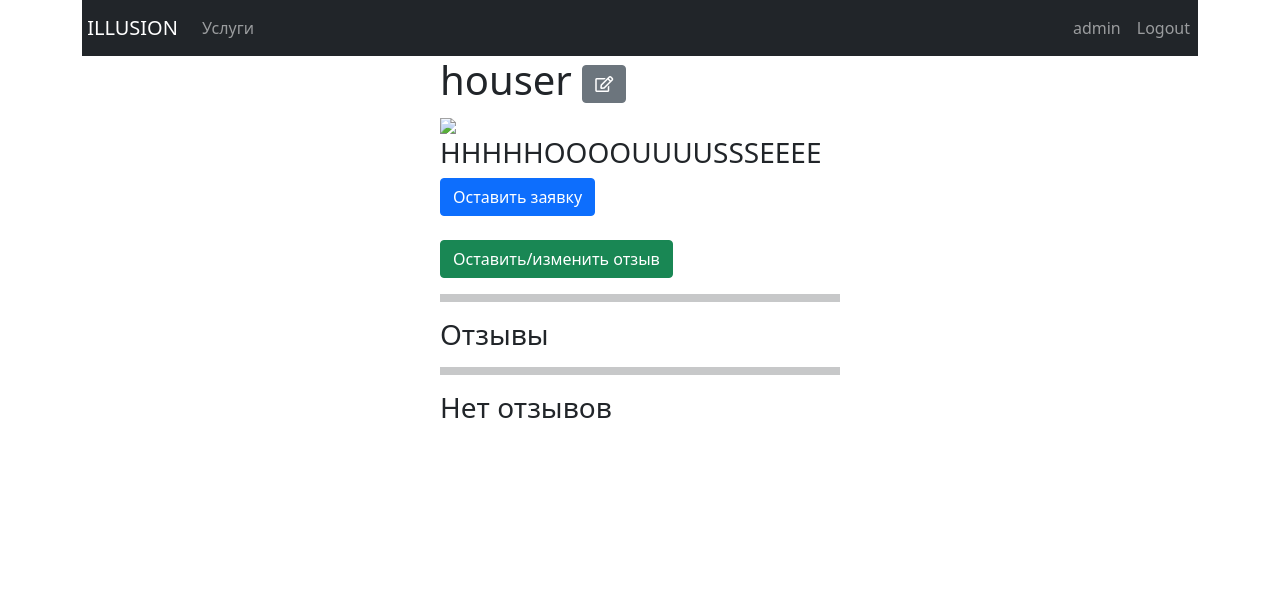
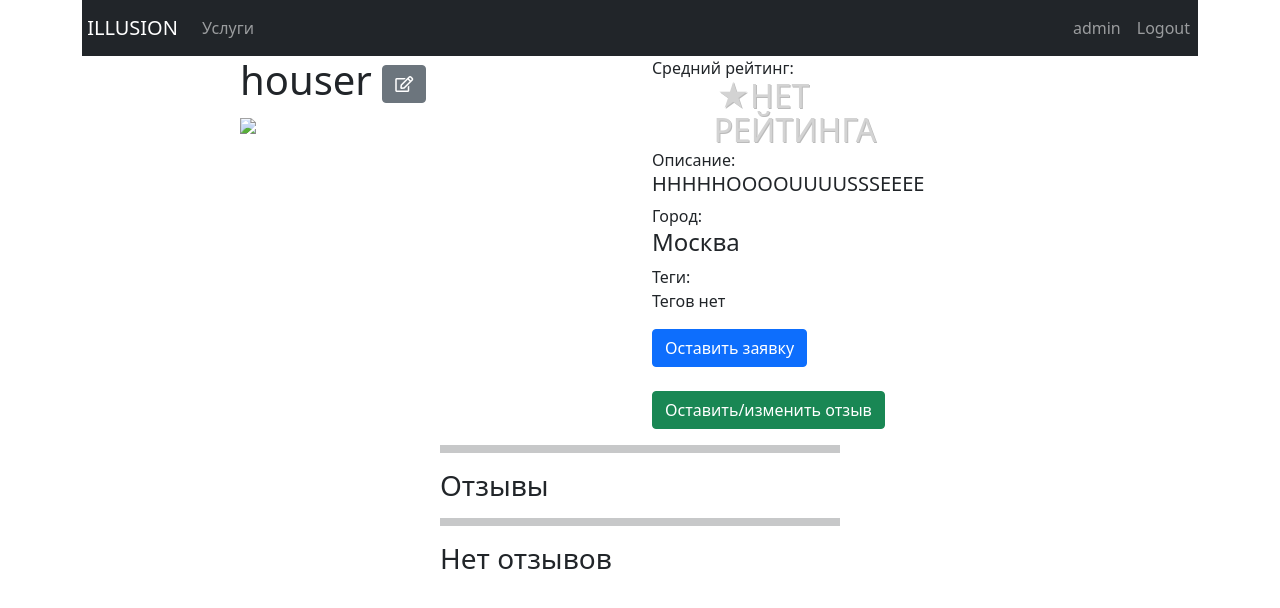
Before and after one commit to yakovlevbro/IT_semester_work, a Django app: page /services/all/2 in a window 1280 px wide. Shown: the top 608 px of the page. Run offline with Django 3.2, Linux system fonts and the light colour scheme; a user stored in the database is signed in; data comes from the database, SQL or seed files in the repository; both versions use the stored data as it was after the commit; some libraries are stand-ins or nearby versions.

Commit message:
redacting templates

```diff
--- a/illusion/accounts/models.py
+++ b/illusion/accounts/models.py
@@ -2,6 +2,8 @@
 from django.db import models
 from django.db.models.signals import post_save
 from django.dispatch import receiver
+from django.contrib.auth.models import Group
+
 
 
 CITIES = (('K', 'Казань'), ('M', 'Москва'), ('S', 'Санкт-Петербург'))
@@ -20,6 +22,8 @@
 def create_user_profile(sender, instance, created, **kwargs):
     if created:
         Customer.objects.create(user=instance)
+        g1 = Group.objects.get(name='customer')
+        instance.groups.add(g1)
 
 
 @receiver(post_save, sender=User)
--- a/illusion/illusion/urls.py
+++ b/illusion/illusion/urls.py
@@ -1,12 +1,15 @@
 from django.conf import settings
 from django.conf.urls.static import static
 from django.contrib import admin
+from django.shortcuts import redirect
 from django.urls import path, include
+
 
 urlpatterns = [
     path('admin/', admin.site.urls),
     path('account/', include('accounts.urls')),
     path('services/', include('services.urls')),
+    path('', lambda x: redirect('search_page')),
 ]
 
 urlpatterns += static(settings.MEDIA_URL, document_root=settings.MEDIA_ROOT)
--- a/illusion/services/views.py
+++ b/illusion/services/views.py
@@ -4,9 +4,10 @@
 from django.http import HttpResponseRedirect
 from django.shortcuts import render, redirect
 from .forms import ServiceForm, FeedbackForm
-from .models import Service, OrderHistory, Feedback
+from .models import Service, OrderHistory, Feedback, Tag
 from .decorators import allowed_users
 from django.contrib.auth.decorators import login_required
+from django.db.models import Avg
 
 @allowed_users(['admin'])
 @login_required(login_url='login')
@@ -48,8 +49,13 @@
     customer = request.user.customer
 
     feed = Feedback.objects.filter(item=service).exclude(user=customer)
-    feed = Feedback.objects.filter(item=service, user=customer) or feed
-    context = {'service': service, 'feed': feed}
+    feed = Feedback.objects.filter(item=service, user=customer) | feed
+    rating = None
+    if Feedback.objects.filter(item=service).exists():
+        rating = Feedback.objects.filter(item=service).aggregate(Avg('rating')).values()
+        rating = int(list(rating)[0])
+    tags = Tag.objects.filter(service=service)
+    context = {'service': service, 'feed': feed, 'rating': rating, 'tags': tags}
     return render(request, 'service_page.html', context)
 
 
@@ -82,6 +88,7 @@
             instance = Feedback.objects.get(user=customer, item=service)
             form = FeedbackForm(instance=instance)
     else:
+        messages.success(request, 'Вы не можете оставлять отзывы на услуги, которые не заказывали')
         return HttpResponseRedirect(request.META.get('HTTP_REFERER'))
     context = {'form': form}
     if request.method == 'POST':
--- a/illusion/templates/main.html
+++ b/illusion/templates/main.html
@@ -26,7 +26,13 @@
             <ul class="navbar-nav mr-auto">
                 <li class="nav-item">
                     <a class="nav-link" href="{% url 'search_page' %}">Услуги</a>
+
                 </li>
+                {% if request.user.groups.all.0.name == admin %}
+                <li>
+                    <a class="nav-link" href="{% url 'create_service' %}"><i class="fas fa-plus"></i></a>
+                </li>
+                {% endif %}
             </ul>
             <ul class="navbar-nav ms-auto">
                 {% if request.user.is_authenticated %}
--- a/illusion/templates/service_page.html
+++ b/illusion/templates/service_page.html
@@ -3,21 +3,77 @@
     {{ service.title }}
 {% endblock %}
 {% block content %}
+    <style>
+        .rating-result {
+            width: 265px;
+            margin: 0 auto;
+        }
+        .rating-result span {
+            padding: 0;
+            font-size: 32px;
+            margin: 0 3px;
+            line-height: 1;
+            color: lightgrey;
+            text-shadow: 1px 1px #bbb;
+        }
+        .rating-result > span:before {
+            content: '★';
+        }
+        .rating-result > span.active {
+            color: gold;
+            text-shadow: 1px 1px #c60;
+        }
+    </style>
 
-    <div style="width:400px; margin:0 auto;">
+    <div style="width:800px; margin:0 auto;">
+        <div class="row">
+            <div class="col">
                 <h1>{{ service.title }}
                     {% if request.user.groups.all.0.name == 'admin' %}
                         <a class="btn btn-secondary" href="{% url 'update_service' service.id %}" role="button"><i class="far fa-edit"></i></a>
                     {% endif %}
                 </h1>
                 <img class="img-fluid" src="{{ service.picture.url }}">
-        <h3>{{ service.desc }}</h3>
+            </div>
+            <div class="col">
+            <label>Средний рейтинг:</label>
+                <div class="rating-result">
+                {% if rating %}
+                    {% for i in i|rjust:5 %}
+                        {% if forloop.counter <= rating %}
+                            <span class="active"></span>
+                        {% else %}
+                            <span></span>
+                        {% endif %}
+                    {% endfor %}
+                {% else %}
+                <span>НЕТ РЕЙТИНГА</span>
+                {% endif %}
+                </div>
+                <label>Описание:</label>
+                <h5>{{ service.desc }}</h5>
+                <label>Город:</label>
+                <h4>{{ service.get_city_display }}</h4>
+            <label>Теги:</label>
+            {% if tags %}
+                <ul>
+            {% for tag in tags %}
+                <li>{{ tag.name }}</li>
+            {% endfor %}
+                </ul>
+            {% else %}
+            <p>Тегов нет</p>
+            {% endif %}
                 <a class="btn btn-primary" href="{% url 'create_order' service.id %}" role="button">Оставить заявку</a>
                 <br>&nbsp;<br>
                 <a class="btn btn-success" href="{% url 'create_feedback' service.id %}" role="button">Оставить/изменить отзыв</a>
+
+            </div></div></div>
+    <div style="width:400px; margin:0 auto;">
         <hr align="center" width="100%" size="10"  />
         <h3>Отзывы</h3>
         <hr align="center" width="100%" size="10"  />
+
         {% if not feed%}
             <h3>Нет отзывов</h3>
         {% else %}
@@ -27,6 +83,21 @@
                 {% else %}
                     {{ comm.user.user.username }}
                 {% endif %}</h5>
+
+                <div class="rating-result">
+                    {% for i in i|rjust:5 %}
+                        {% if forloop.counter <= comm.rating %}
+                            <span class="active"></span>
+                        {% else %}
+                            <span></span>
+                        {% endif %}
+                    {% endfor %}
+
+
+
+
+                </div>
+
                 <br>
                 {{ comm.text }}
                 <hr align="center" width="100%" size="3"  />
```
Also changed, not shown: illusion/templates/customer_page.html (+6 -1 lines), illusion/templates/search_page.html (+8 -6 lines), illusion/db.sqlite3. Lines whose indentation alone changed are shown as unchanged.
